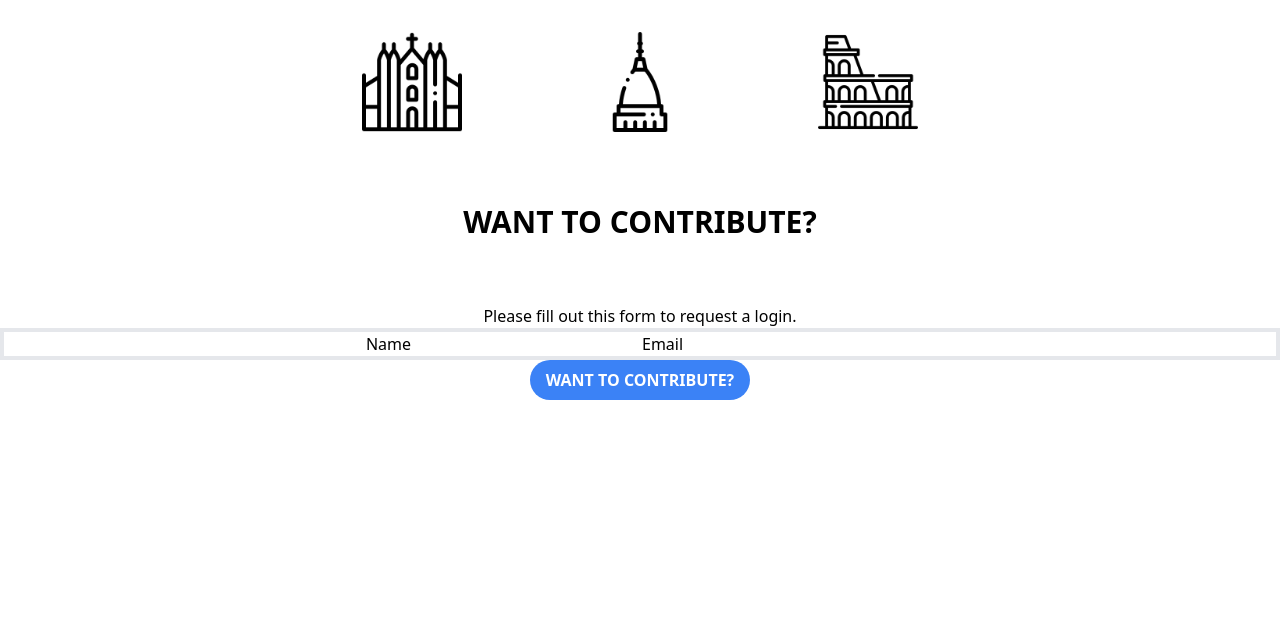
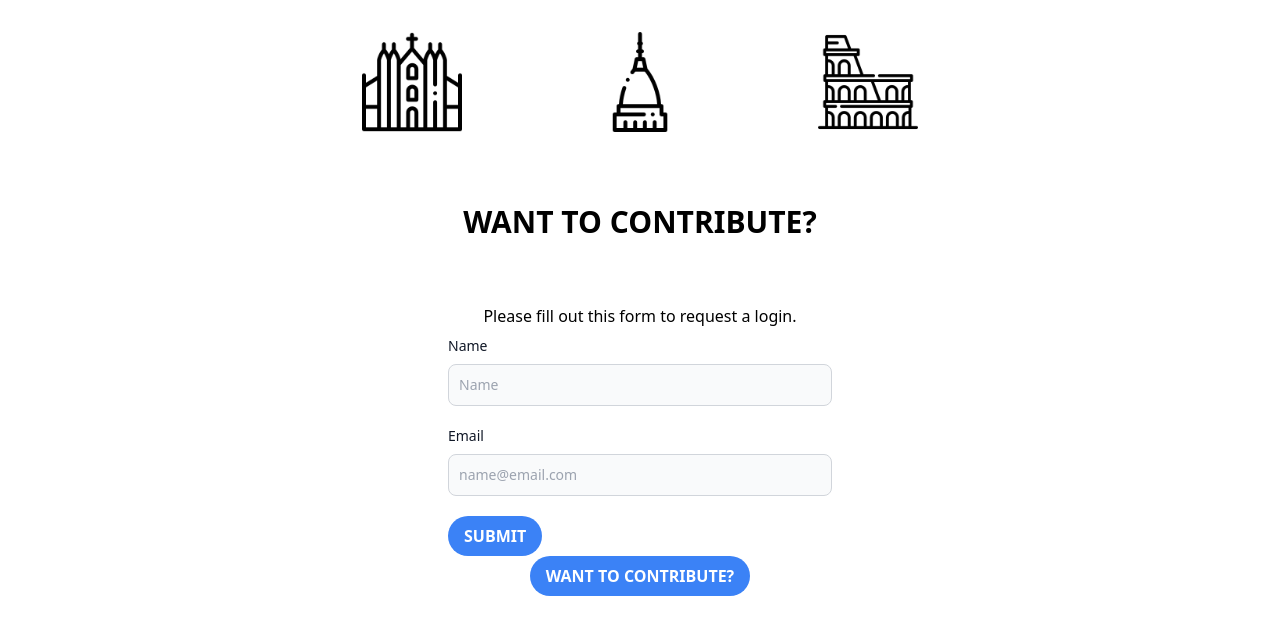
Before and after one commit to damianobacci/city-ears, a Next.js app: page /contribute in a window 1280 px wide. Shown: the top 634 px of the page. Built offline with nearby package versions, Linux system fonts and the light colour scheme.

Commit message:
Form in contribute page

```diff
--- a/pages/contribute.js
+++ b/pages/contribute.js
@@ -4,15 +4,47 @@
   return (
     <>
       <Header>Want to contribute?</Header>
-      <p className="m-auto text-center">
+      <p className="m-auto text-center my-2">
         Please fill out this form to request a login.
       </p>
-      <form action="" className="text-center border-4">
-        <label htmlFor="">Name</label>
-        <input type="text" />
-        <label htmlFor="">Email</label>
-        <input type="text" />
-        <button type="submit"></button>
+
+      <form className="max-w-sm mx-auto">
+        <div className="mb-5">
+          <div className="mb-5">
+            <label
+              for="name"
+              className="block mb-2 text-sm font-medium text-gray-900 dark:text-white"
+            >
+              Name
+            </label>
+            <input
+              type="text"
+              id="name"
+              className="bg-gray-50 border border-gray-300 text-gray-900 text-sm rounded-lg focus:ring-blue-500 focus:border-blue-500 block w-full p-2.5 dark:bg-gray-700 dark:border-gray-600 dark:placeholder-gray-400 dark:text-white dark:focus:ring-blue-500 dark:focus:border-blue-500"
+              placeholder="Name"
+              required
+            />
+          </div>
+          <label
+            for="email"
+            className="block mb-2 text-sm font-medium text-gray-900 dark:text-white"
+          >
+            Email
+          </label>
+          <input
+            type="email"
+            id="email"
+            className="bg-gray-50 border border-gray-300 text-gray-900 text-sm rounded-lg focus:ring-blue-500 focus:border-blue-500 block w-full p-2.5 dark:bg-gray-700 dark:border-gray-600 dark:placeholder-gray-400 dark:text-white dark:focus:ring-blue-500 dark:focus:border-blue-500"
+            placeholder="name@email.com"
+            required
+          />
+        </div>
+        <button
+          type="submit"
+          className="bg-blue-500 hover:bg-blue-700 text-white font-bold py-2 px-4 rounded-full uppercase"
+        >
+          Submit
+        </button>
       </form>
     </>
   );
```
